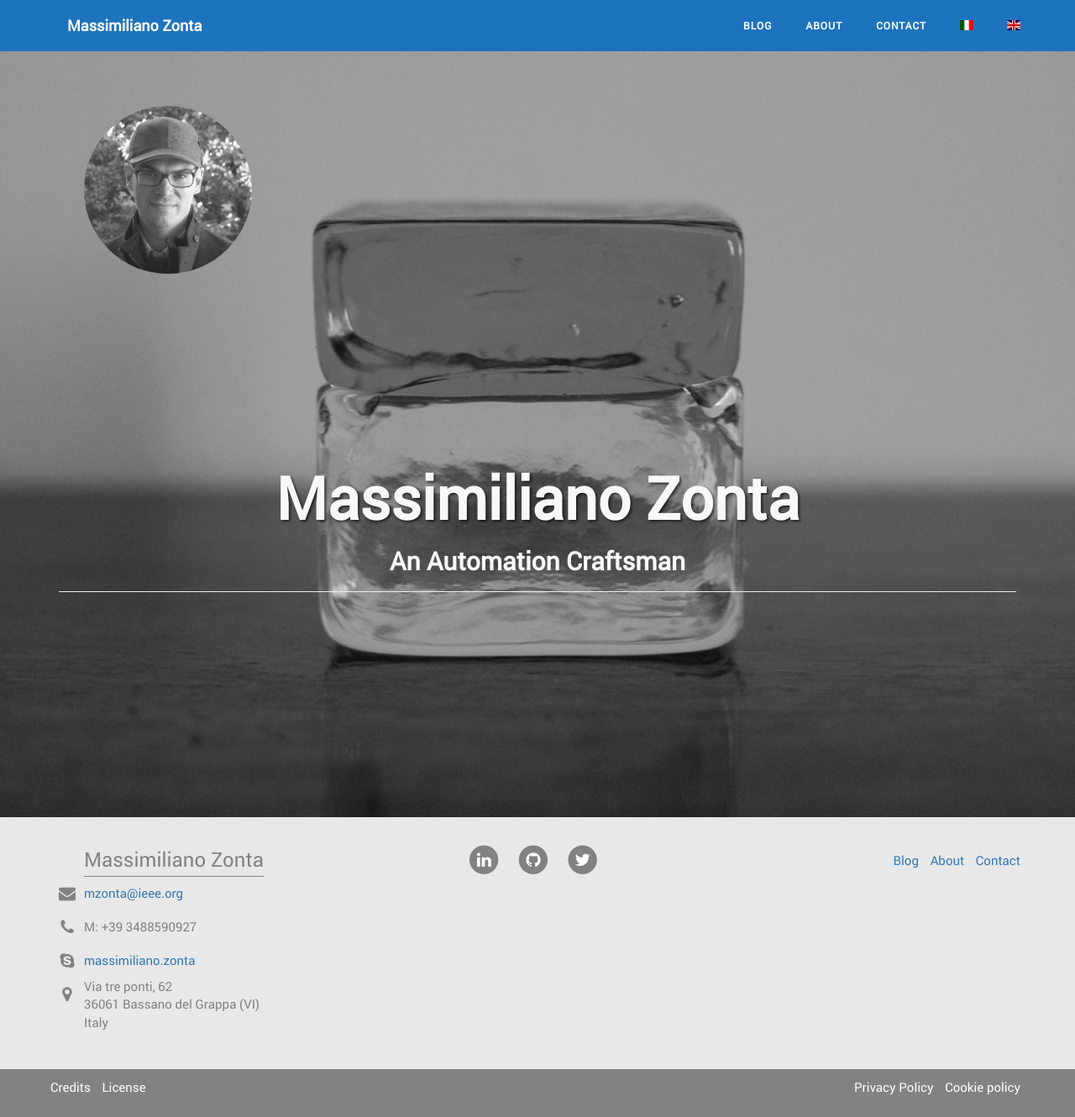
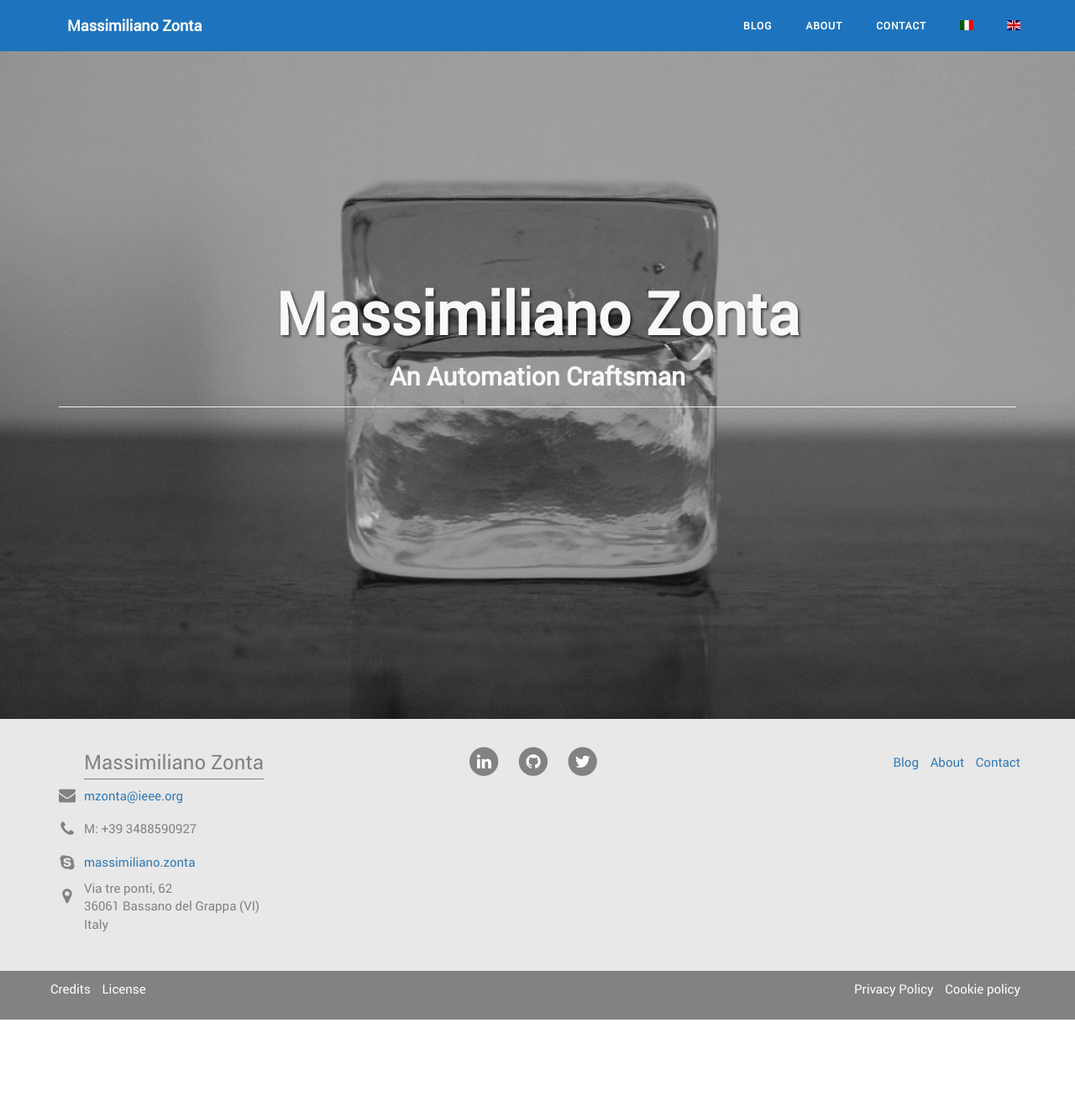
Before and after one commit to mzonta/mzonta.github.io, a Jekyll site: the page built from index.html, in a window 1280 px wide. Shown: the whole page at 84% size. Built offline with Jekyll 4.4.1, drawn with Linux system fonts in a browser that asks for light colours; after the commit the page ends 1214 px from its top, so only the background shows below that.

Commit message:
deploy-site-04

```diff
--- a/_layouts/landing-it.html
+++ b/_layouts/landing-it.html
@@ -9,10 +9,6 @@
 
     <!-- Header -->
   	<div class="intro-header" style="min-height: {{ site.page-min-height }}; background: url({{ site.landing_img }}) no-repeat center center; background-size: cover; padding-top: 50px; padding-bottom: 20px;">
-
-			<div class="my-avatar-left" style="max-width: 250px">
-					<img class="my-photo" src="/img/my-photo-square-gy.jpg">
-			</div>
 
   		<div class="container">
   			<div class="row">
--- a/_layouts/landing.html
+++ b/_layouts/landing.html
@@ -9,10 +9,6 @@
 
     <!-- Header -->
   	<div class="intro-header" style="min-height: {{ site.page-min-height }}; background: url({{ site.landing_img }}) no-repeat center center; background-size: cover; padding-top: 50px; padding-bottom: 20px;">
-
-			<div class="my-avatar-left" style="max-width: 200px">
-					<img class="my-photo" src="/img/my-photo-square-gy.jpg">
-			</div>
 
   		<div class="container">
   			<div class="row">
@@ -32,7 +28,7 @@
   				</div>
   			</div>
   		</div>
-  		<!-- /.container -->
+		<!-- /.container -->
 
   	</div>
   	<!-- /.intro-header -->
```
